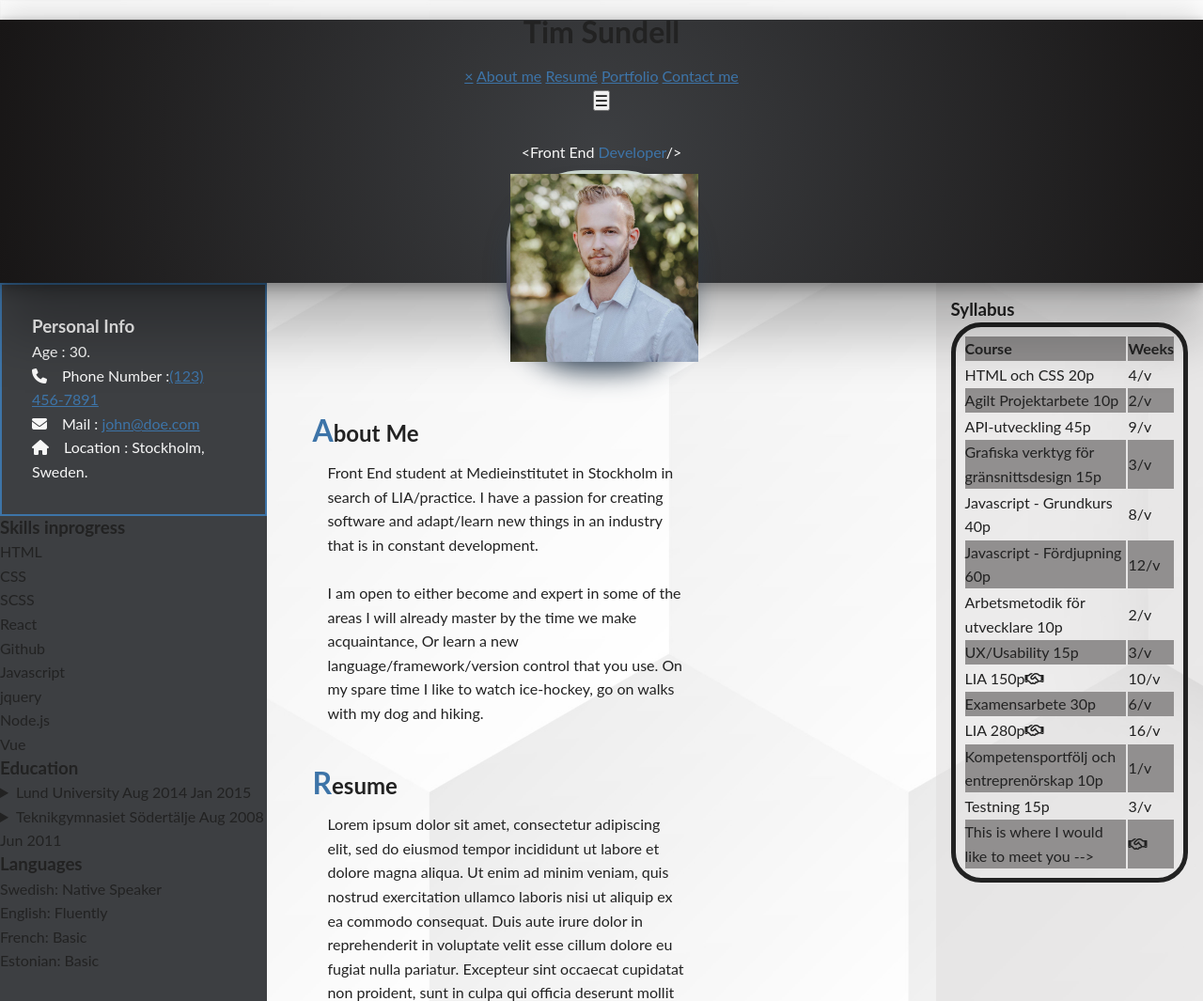
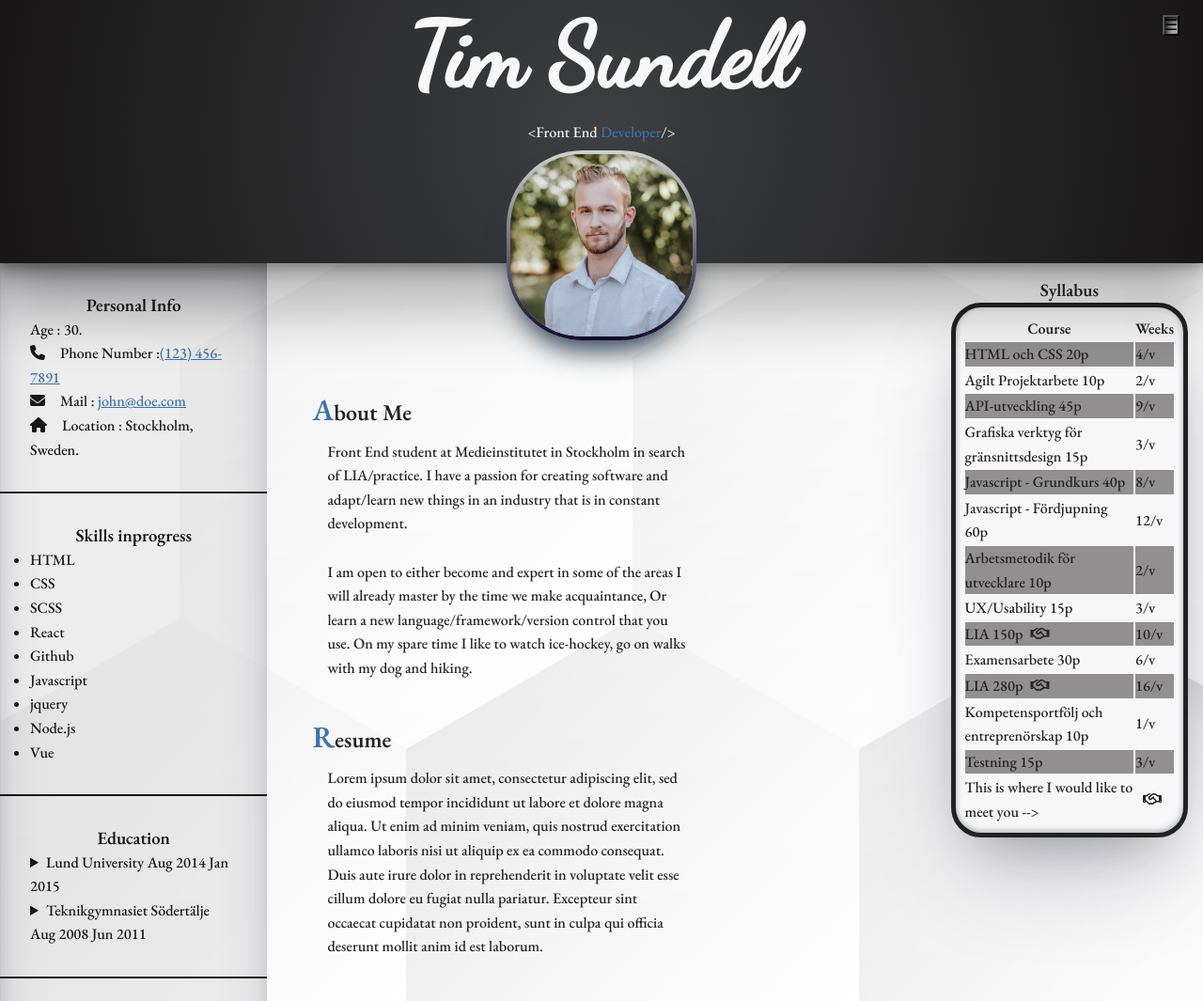
Before and after one commit to existenztim/Website-as-a-CV, a website built with Parcel: page index.html in a window 1280 px wide. Shown: the top 1065 px of the page at 94% size. Built offline with nearby package versions, Linux system fonts and the light colour scheme.

Commit message:
:lipstick: CSS for menu.

```diff
--- a/css/style.css
+++ b/css/style.css
@@ -21,14 +21,16 @@ html {
     margin: 0;
     padding: 0;
     scroll-behavior: smooth;
+    /* scroll-margin-top: calc(10vh + 200px); So anchor links align correct while menu is open */
 }
 
 body {
     background-color: var(--white);
     line-height: 1.6rem;
-    font-weight: 400;
-    font-family:"Lato", sans-serif, "Helvetica Neue", sans-serif;
+    font-weight: 500;
+    font-family:"EB Garamond", sans-serif, "Helvetica Neue", sans-serif;
     font-size: 1rem;
+
 }
 
 .page-container {
@@ -43,6 +45,7 @@ body {
     background-color: var(--white);
     background-image: url(/img/hexagon.jpg);
     background-size: cover;
+
 }
 
 article {
@@ -65,18 +68,86 @@ h2::first-letter {
     display: none; /*To make outline look good*/
 }
 
-table {
-    border: 5px solid;
-    padding: 0.5rem;
-    border-radius: 2rem;
-}
+
+
 
 /* ==========================================================================
    Header
    ========================================================================== */
+.main-menu {
+    min-height: calc(10vh + 200px);
+    width: 0;
+    position: fixed;
+    z-index: 1;
+    background: rgb(61,63,66);
+    background: radial-gradient(circle, rgba(61,63,66,1) 0%, rgba(24,22,22,1) 100%);
+    box-shadow: rgba(0, 0, 0, 0.25) 0px 54px 55px,
+    rgba(0, 0, 0, 0.12) 0px -112px 30px,
+    rgba(0, 0, 0, 0.12) 0px 14px 6px,
+    rgba(0, 0, 0, 0.17) 0px 112px 13px,
+    rgba(0, 0, 0, 0.09) 0px -3px 5px;
+    top: 0;
+    right: 0;
+    overflow-x: hidden;
+    transition: 0.3s;  /*Time it takes menu to open/close*/
+    padding-top: 60px;
+}
+
+.main-menu a {
+    padding: 0.5rem 0.5rem 0.5rem 2rem;
+    text-decoration: none;
+    font-size: 1.7rem;
+    color: var(--white);
+    display: block;
+    transition: 0.3s;
+}
+
+.main-menu a:hover {
+    color: var(--white);
+}
+
+.main-menu .closebtn {
+    position: absolute;
+    top: 1rem;
+    right: 25px;
+    font-size: 3rem;
+    margin-left: 50px;
+}
+
+button {
+    font-size:50px;
+    cursor:pointer;
+    position: fixed;
+    top: 1rem;
+    right: 25px;
+    font-size: 3rem;
+    margin-left: 50px;
+    background-color: var(--lightgray);
+    box-shadow: rgb(10, 10, 10) 3px 3px 6px 0px inset,
+     rgba(255, 255, 255, 0.5) -3px -3px 6px 1px inset;
+
+}
+
+button:hover {
+    background-color: var(--white);
+    box-shadow: rgb(10, 10, 10) 3px 3px 6px 0px inset,
+     rgba(255, 255, 255, 0.5) -3px -3px 6px 1px inset;
+
+}
+
+.name-header {
+    font-family: "Dancing Script", cursive;
+    color: var(--white);
+    font-size: clamp(3rem, 10vw, 6rem);
+    position: absolute;
+    left: 0;
+    right: 0;
+    top: 3rem;
+    margin: 0 auto;
+}
+
 .header {
     grid-area: header;
-    position: sticky;
     top: 0;
     width: 100%;
 }
@@ -96,7 +167,7 @@ table {
     rgba(0, 0, 0, 0.09) 0px -3px 5px;
 }
 
-.portrait-container {
+.portrait-container img {
     height: calc(125px + 6vw);
     width: calc(125px + 6vw);
     border: calc(2px + 0.2vw) solid transparent;
@@ -113,7 +184,7 @@ table {
     top: 10rem;
     box-shadow: rgb(38, 57, 77) 0px 20px 30px -10px;
     border-radius: 40%;
-    background-image: url(/img/portraitme.jpg), linear-gradient(#cad6ce, #120a2e); /*might redo and import as IMG in html*/
+    background-image: url(/img/portrait.png), linear-gradient(#cad6ce, #120a2e); /*might remove since img is already in HTML*/
 }
 
 .signature-img {
@@ -156,13 +227,14 @@ color: var(--blue);
    ========================================================================== */
 .aside-start {
     grid-area: aside-start;
-    background-color: var(--gray);
+    background-color: var(--lightgray);
+    color: var(--black);
+    box-shadow: rgba(50, 50, 93, 0.25) 0px 30px 60px -12px inset, rgba(0, 0, 0, 0.3) 0px 18px 36px -18px inset;
 }
 
-.personal-info {
-    border: 2px solid var(--blue);
-    color:var(--white);
+.personal-info, .skills-inprogress, .education, .languages {
     padding: 2rem;
+    border-bottom: 2px solid var(--black);
 }
 
 .tel-info::before{
@@ -180,6 +252,11 @@ color: var(--blue);
     content: '\f015'; /*Content code for house*/
     font: var(--fa-font-solid);
     margin-inline-end: 1rem;
+}
+
+.aside-start h3 {
+    text-align: center;
+    top:0;
 }
 
 
@@ -215,15 +292,29 @@ color: var(--blue);
    ========================================================================== */
 .aside-end {
     grid-area: aside-end;
-    background-color: var(--lightgray);
+
 }
 
 .aside-end h3, .aside-end th {
-    text-align: start;
+    text-align: center;
 }
 
-tr:nth-child(odd) {
+tr:nth-child(even) {
     background-color: #918f8f;
+}
+
+table {
+    border: 5px solid;
+    padding: 0.5rem;
+    border-radius: 2rem;
+    background-color: var(--white);
+    box-shadow: rgba(50, 50, 93, 0.25) 0px 50px 100px -20px,
+    rgba(0, 0, 0, 0.3) 0px 30px 60px -30px,
+    rgba(10, 37, 64, 0.35) 0px -2px 6px 0px inset;
+}
+
+.fa-handshake {
+    margin-left: 0.5rem;
 }
 
 /* ==========================================================================
@@ -256,9 +347,7 @@ tr:nth-child(odd) {
 a:link, a:visited, a:active {
     color: var(--blue);
 }
-/* ==========================================================================
-   Media queries
-   ========================================================================== */
+
 @media only screen and (max-width: 600px) {
 
     .page-container {
```
